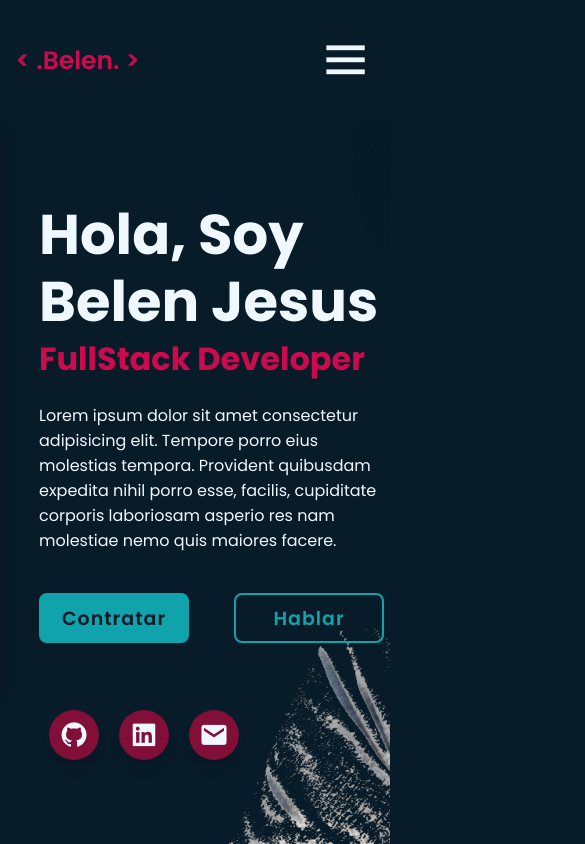
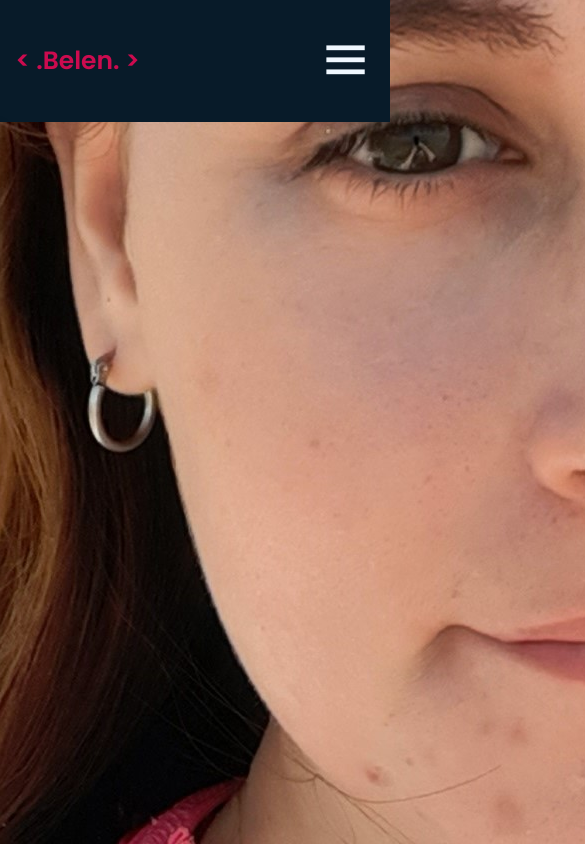
Before and after one commit to Kiri-1/PortafolioWebBj, an Angular app: page /sobremi in a window 390 px wide. Before the commit this address led to /. Shown: the top 844 px of the page, 585 px wide, since content can reach past the window. Built offline with nearby package versions, Linux system fonts and the light colour scheme.

Commit message:
sobr emi y navbar

```diff
--- a/src/app/app-routing.module.ts
+++ b/src/app/app-routing.module.ts
@@ -1,7 +1,14 @@
-import { NgModule } from '@angular/core';
+import { Component, NgModule } from '@angular/core';
 import { RouterModule, Routes } from '@angular/router';
+import { SobreMiComponent } from './components/sobre-mi/sobre-mi.component';
+import { CuerpoComponent } from './components/cuerpo/cuerpo.component';
 
-const routes: Routes = [];
+const routes: Routes = [
+  { path: '', redirectTo: 'cuerpo', pathMatch: 'full' },
+  { path: 'inicio', component: CuerpoComponent },
+  {path:  'sobremi', component: SobreMiComponent}
+];
+
 
 @NgModule({
   imports: [RouterModule.forRoot(routes)],
--- a/src/app/app.component.html
+++ b/src/app/app.component.html
@@ -1,4 +1,2 @@
 <router-outlet></router-outlet>
 <app-navbar></app-navbar>
-
-<app-cuerpo></app-cuerpo>
--- a/src/app/components/cuerpo/cuerpo.component.css
+++ b/src/app/components/cuerpo/cuerpo.component.css
@@ -10,6 +10,7 @@
 
 .inicio-contenido {
   max-width: 600px;
+  z-index: 99;
 }
 
 .inicio-contenido h1 {
@@ -288,17 +289,14 @@
   opacity: .8;
 }
 
-.inicio-imgHover::after {
-  content: '';
-  position: absolute;
-  top: 0;
-  right: 0;
-  width: 120%;
-  height: 100%;
-  background: #081b29;
-  animation: showRight 1s ease forwards;
-  animation-delay: 3s;
-  z-index: 100;
+
+
+@media (max-width: 768px) {
+  .inicio-imgHover {
+    display: none;
+    background: #081b29;
+    opacity: .6;
+  }
 }
 
 /* keyframes animation */
--- a/src/app/components/cuerpo/cuerpo.component.html
+++ b/src/app/components/cuerpo/cuerpo.component.html
@@ -1,3 +1,4 @@
+
 <section class="inicio">
   <div class="inicio-contenido">
     <h1>Hola, Soy Belen Jesus</h1>
--- a/src/app/components/navbar/navbar.component.css
+++ b/src/app/components/navbar/navbar.component.css
@@ -72,8 +72,9 @@
         left: -100%;
         width: 100%;
         padding: 1rem 4%;
-        background: #081b29;
+        background: #11a3ab;
         box-shadow: 0 .5rem 1rem rgba(0, 0, 0, .2);
+        z-index: 1;
         transition: .25s ease;
         transition-delay: .25s;
     }
@@ -83,10 +84,36 @@
         transition-delay: 0s;
     }
 
+    .navbar .active-nav {
+        position: absolute;
+        top: 0;
+        left: -100%;
+        width: 100%;
+        height: 100%;
+        background: #081b29;
+        border-top: .1rem solid rgba(0, 0, 0, .2);
+        z-index: -1;
+        transition: .25s ease;
+        transition-delay: 0s;
+    }
+
+    .navbar.active .active-nav {
+        left: 0;
+        transition-delay: .25s;
+    }
+
     .navbar a {
         display: block;
         font-size: 2rem;
         margin: 3rem 0;
+        transform: translateX(-20rem);
+        transition: .25s ease;
+        transition-delay: 0s;
+    }
+
+    .navbar.active a {
+        transform: translateX(0);
+        transition-delay: .25s;
     }
 }
 
--- a/src/app/components/navbar/navbar.component.html
+++ b/src/app/components/navbar/navbar.component.html
@@ -4,10 +4,12 @@
     <div class='bx bx-menu' id="menu-icon" #menuIcon></div>
 
     <nav class="navbar" #navbar>
-        <a href="#" class="active">Inicio</a>
-        <a href="#">Sobre mi</a>
-        <a href="#">Tecnologias</a>
-        <a href="#">Portfolio</a>
-        <a href="#">Contacto</a>
+        <a [routerLink]="['/inicio']" routerLinkActive="active" [class.active]="isInicioActive()">Inicio</a>
+        <a [routerLink]="['/sobremi']" routerLinkActive="active">Sobre mi</a>
+        <a href="#" routerLinkActive="active">Tecnologias</a>
+        <a href="#" routerLinkActive="active">Portfolio</a>
+        <a href="#" routerLinkActive="active">Contacto</a>
+
+        <span class="active-nav"></span>
     </nav>
 </header>
--- a/src/app/components/navbar/navbar.component.ts
+++ b/src/app/components/navbar/navbar.component.ts
@@ -1,4 +1,5 @@
 import { Component, ElementRef, ViewChild } from '@angular/core';
+import { Router } from '@angular/router';
 
 @Component({
   selector: 'app-navbar',
@@ -16,7 +17,11 @@ export class NavbarComponent {
     });
   }
 
+  constructor(private router: Router) { }
 
+  isInicioActive(): boolean {
+    return this.router.url === '/inicio';
+  }
 
 
 }
--- a/src/app/components/sobre-mi/sobre-mi.component.css
+++ b/src/app/components/sobre-mi/sobre-mi.component.css
@@ -0,0 +1,26 @@
+.sobremi {
+    display: flex;
+    justify-content: center;
+    align-items: center;
+    flex-direction: column;
+    gap: 2rem;
+    background-color: #081b29;
+    ;
+    padding-bottom: 6rem;
+}
+
+.sobremi-titulo {
+    font-size: 5rem;
+    margin-bottom: 3rem;
+    text-align: center;
+}
+
+.sobremi-img {
+    position: relative;
+    width: 25rem;
+    height: 25rem;
+    border-radius: 50%;
+    display: flex;
+    justify-content: center;
+    align-items: center;
+}
--- a/src/app/components/sobre-mi/sobre-mi.component.html
+++ b/src/app/components/sobre-mi/sobre-mi.component.html
@@ -1 +1,18 @@
-<p>sobre-mi works!</p>
+<section class="sobremi" id="sobremi">
+    <h2 class="sobremi-titulo">Sobre <span>Me</span> </h2>
+    <div class="sobremi-img">
+        <img src="../../../assets/sobremiBELEN.jpg" alt="">
+        <span class="sobremi-circulo"></span>
+    </div>
+
+    <div class="sobremi-contenido">
+        <h3>Frontend Developer!</h3>
+        <p>Lorem ipsum dolor sit amet consectetur adipisicing elit. Nihil suscipit odit tempore ullam deserunt. Eveniet
+            aliquid nemo culpa hic provident voluptas quam, consequuntur repellat sequi, illum molestias, eligendi error
+            ex?</p>
+
+        <div class="btn-box btns">
+            <a href="#" class="btn">Leer Mas</a>
+        </div>
+    </div>
+</section>
```
Also changed, not shown: src/assets/sobremiBELEN.jpg (added).
